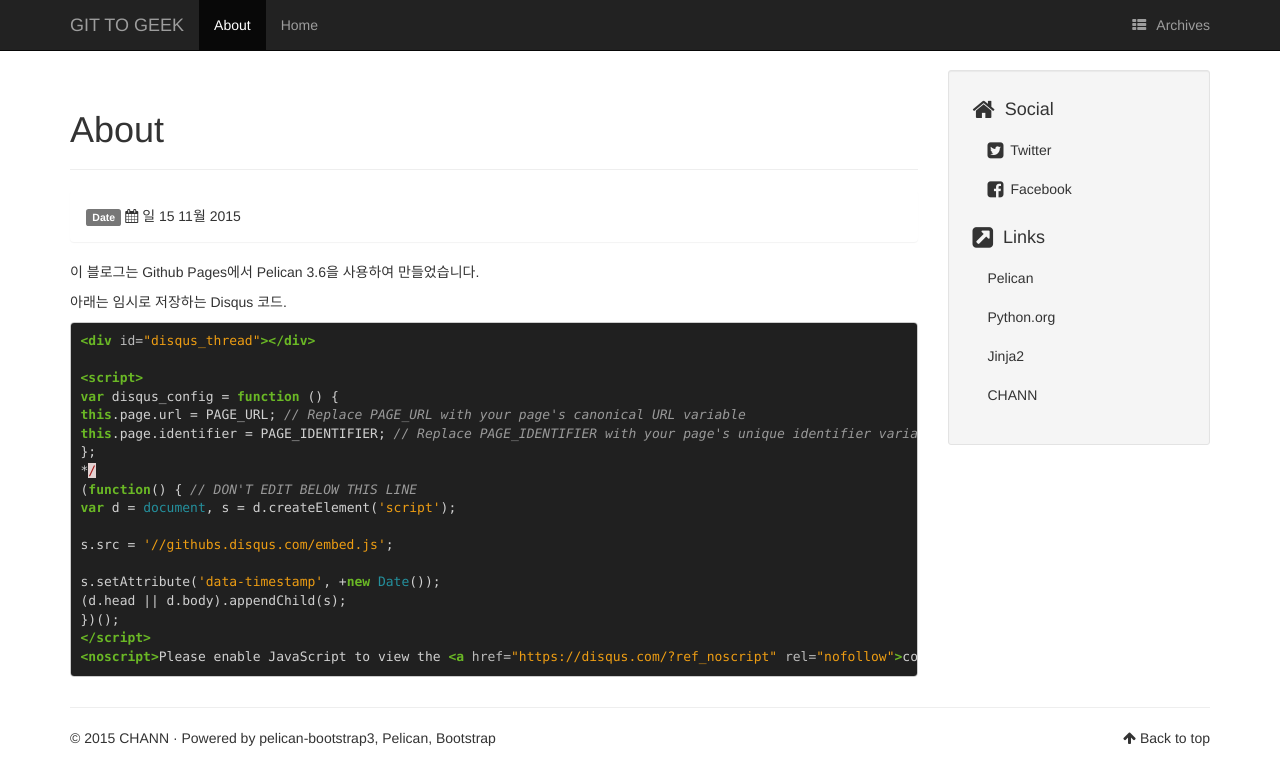
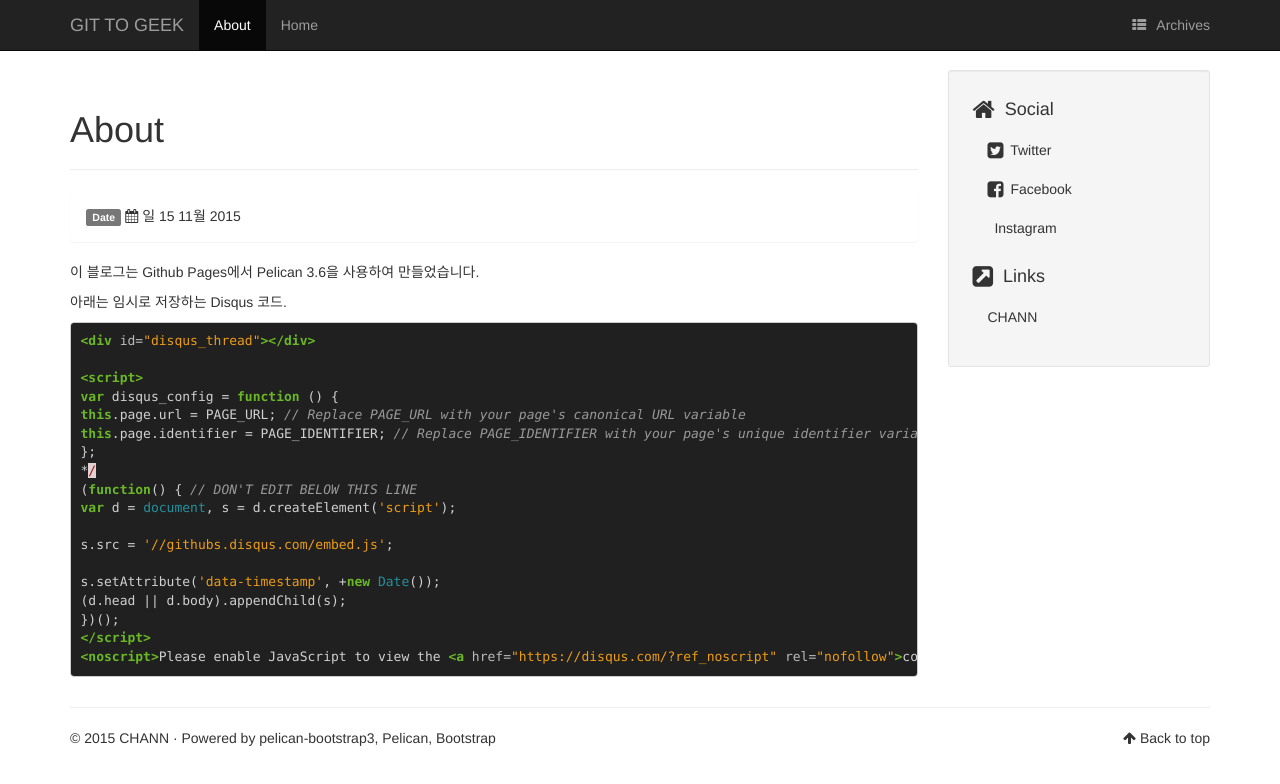
Before and after one commit to channprj/til-old, a plain HTML site: page about.html in a window 1280 px wide. Drawn offline with Linux system fonts and the light colour scheme.

Commit message:
fixed: Metalinks

```diff
--- a/about.html
+++ b/about.html
@@ -136,6 +136,7 @@ GIT TO GEEK            </a>
               <ul class="list-group" id="social">
                 <li class="list-group-item"><a href="http://twitter.com/chann_kr"><i class="fa fa-twitter-square fa-lg"></i> Twitter</a></li>
                 <li class="list-group-item"><a href="http://fb.com/channprj"><i class="fa fa-facebook-square fa-lg"></i> Facebook</a></li>
+                <li class="list-group-item"><a href="http://instagram.com/channprj"><i class="fa fa-instagram-square fa-lg"></i> Instagram</a></li>
               </ul>
             </li>
 
@@ -145,21 +146,6 @@ GIT TO GEEK            </a>
 
     <li class="list-group-item"><h4><i class="fa fa-external-link-square fa-lg"></i><span class="icon-label">Links</span></h4>
       <ul class="list-group" id="links">
-        <li class="list-group-item">
-            <a href="http://getpelican.com/" target="_blank">
-                Pelican
-            </a>
-        </li>
-        <li class="list-group-item">
-            <a href="http://python.org/" target="_blank">
-                Python.org
-            </a>
-        </li>
-        <li class="list-group-item">
-            <a href="http://jinja.pocoo.org/" target="_blank">
-                Jinja2
-            </a>
-        </li>
         <li class="list-group-item">
             <a href="http://chann.kr" target="_blank">
                 CHANN
```
Also changed, not shown: author/chann.html (+1 -15 lines), category/about.html (+1 -15 lines), category/home.html (+1 -15 lines), my-first-post.html (+1 -15 lines), search.html (+1 -15 lines).
